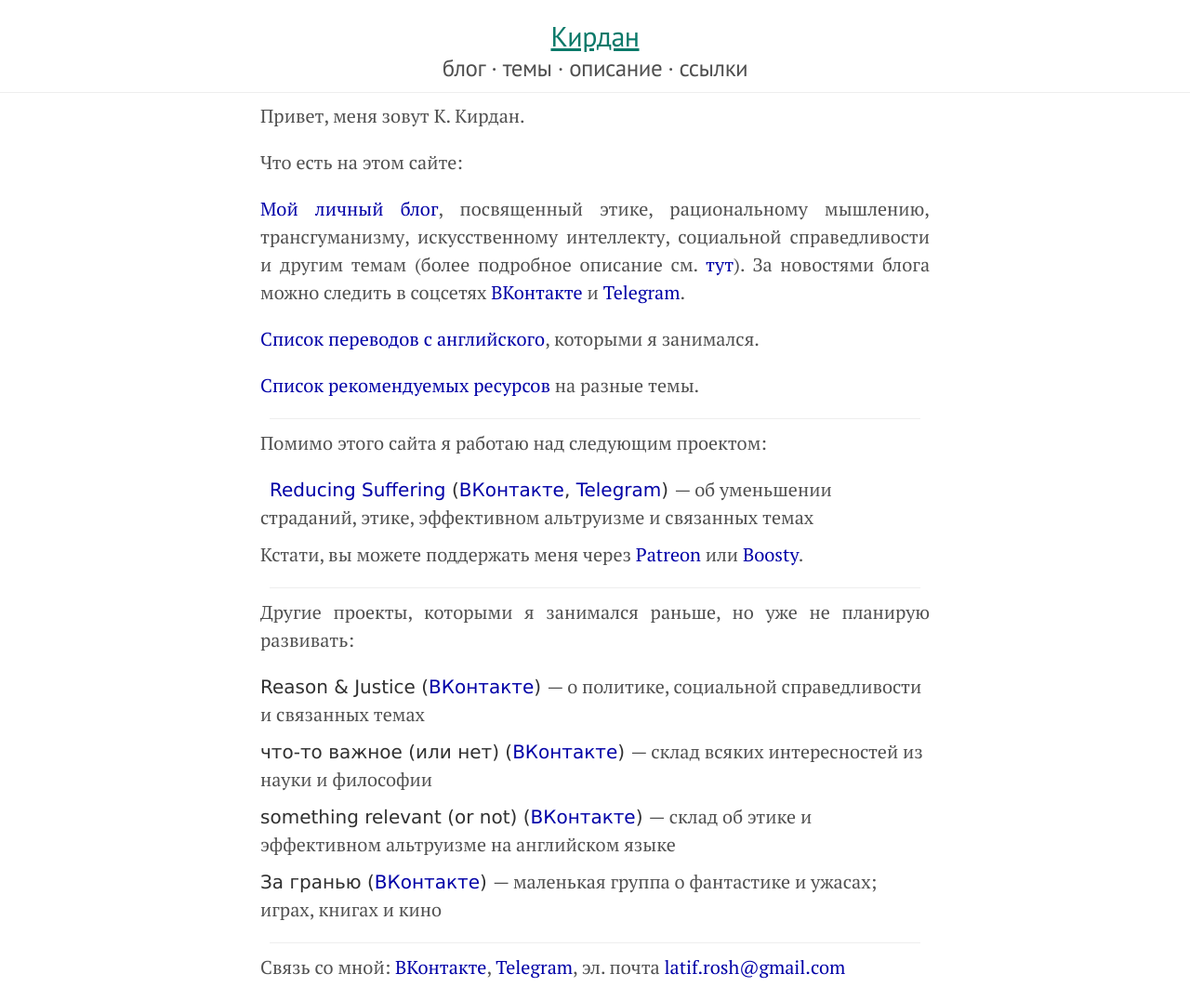
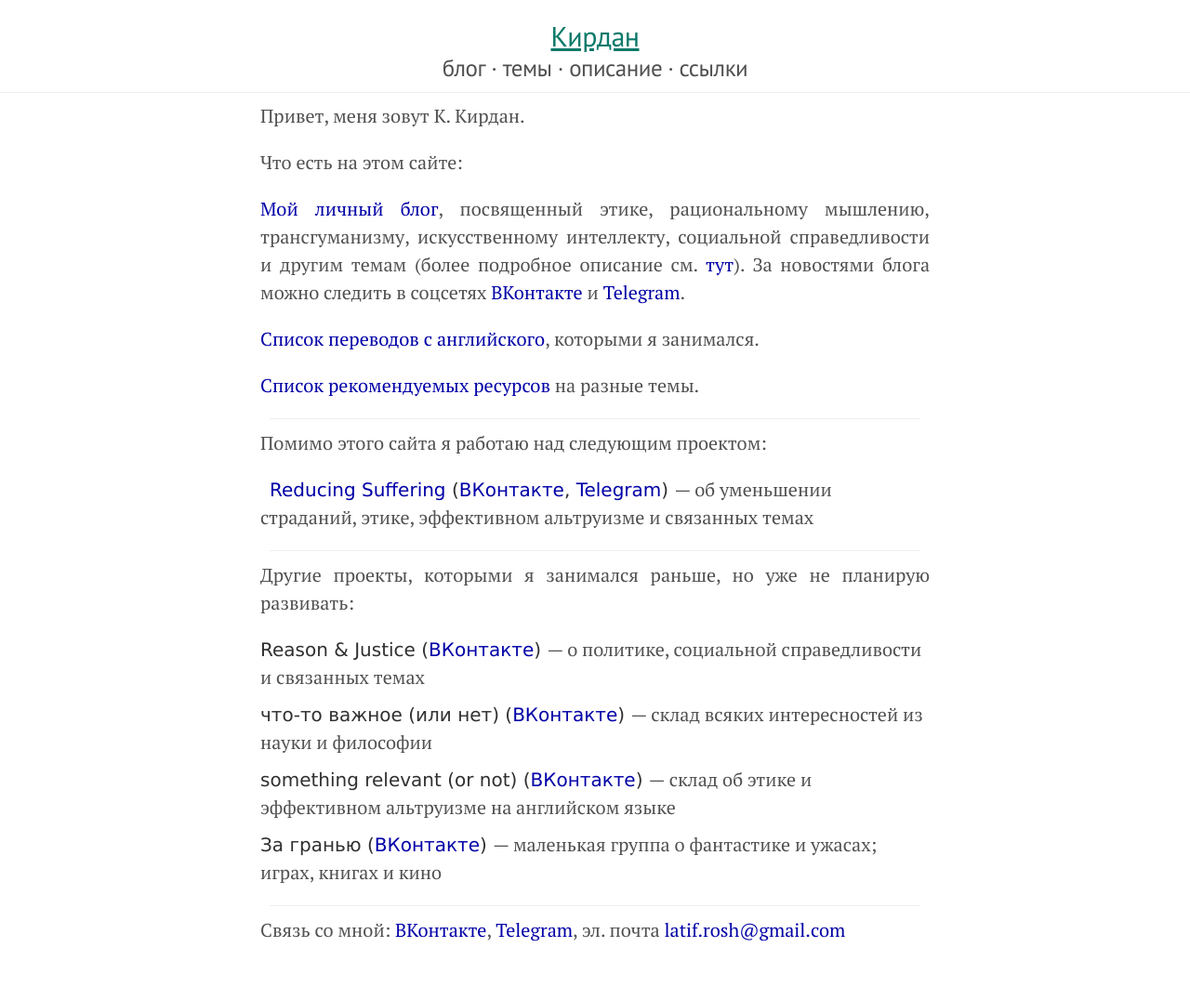
Before and after one commit to KKirdan/kkirdan.github.io, a Jekyll site: the page built from index.md, in a window 1280 px wide. Shown: the whole page at 93% size. Built offline with Jekyll 4.4.1, drawn with Linux system fonts in a browser that asks for light colours; after the commit the page ends 1036 px from its top, so only the background shows below that.

Commit message:
Update index.md

```diff
--- a/index.md
+++ b/index.md
@@ -20,8 +20,6 @@ nav_id: 0
 
 {% include project-entry.html title="Reducing Suffering" url="https://reducingsuffering.github.io/" vk="https://vk.com/reducing_suffering" telegram="https://t.me/reducing_suffering" text="об уменьшении страданий, этике, эффективном альтруизме и связанных темах" icon="https://reducingsuffering.github.io/assets/images/favicon.ico" %}
 
-Кстати, вы можете поддержать меня через <a href="{{ site.patreon }}">Patreon</a> или <a href="{{ site.boosty }}">Boosty</a>.
-
 <hr style="margin: 10px">
 
 Другие проекты, которыми я занимался раньше, но уже не планирую развивать:
```
